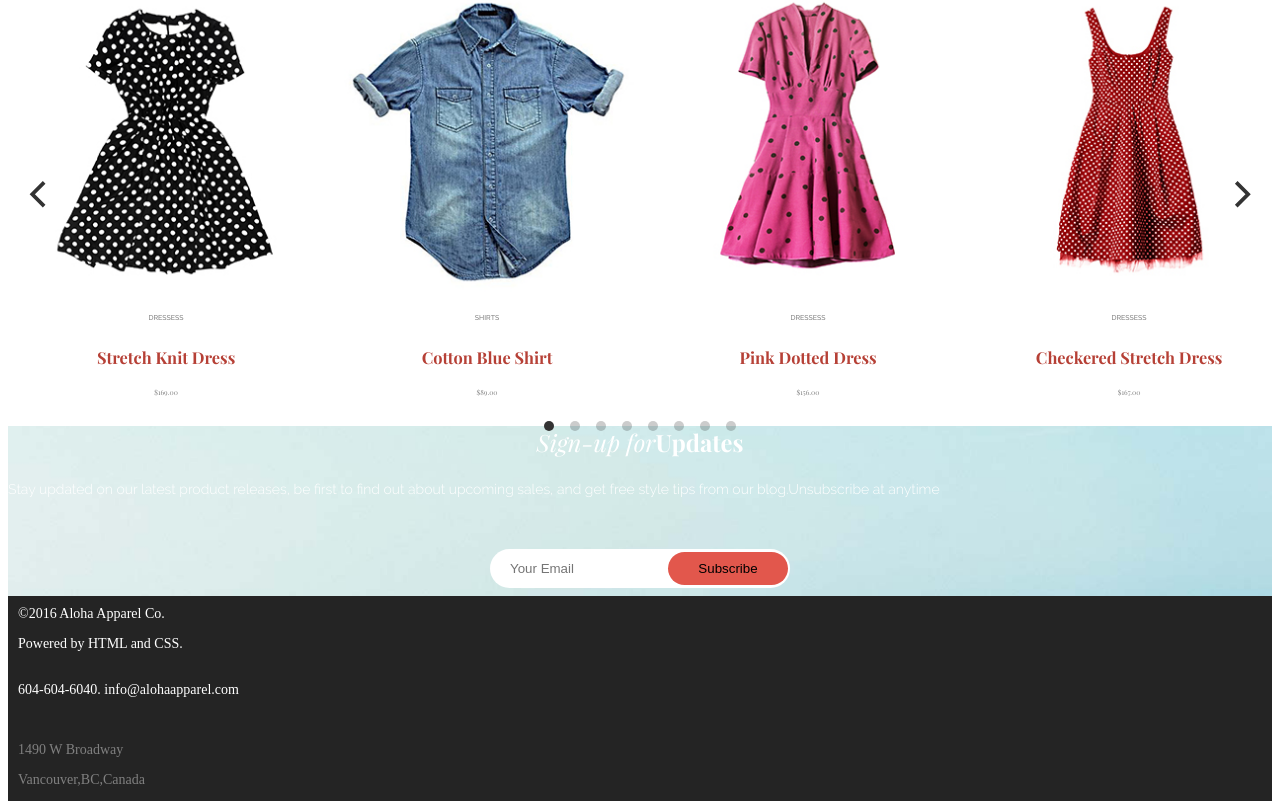
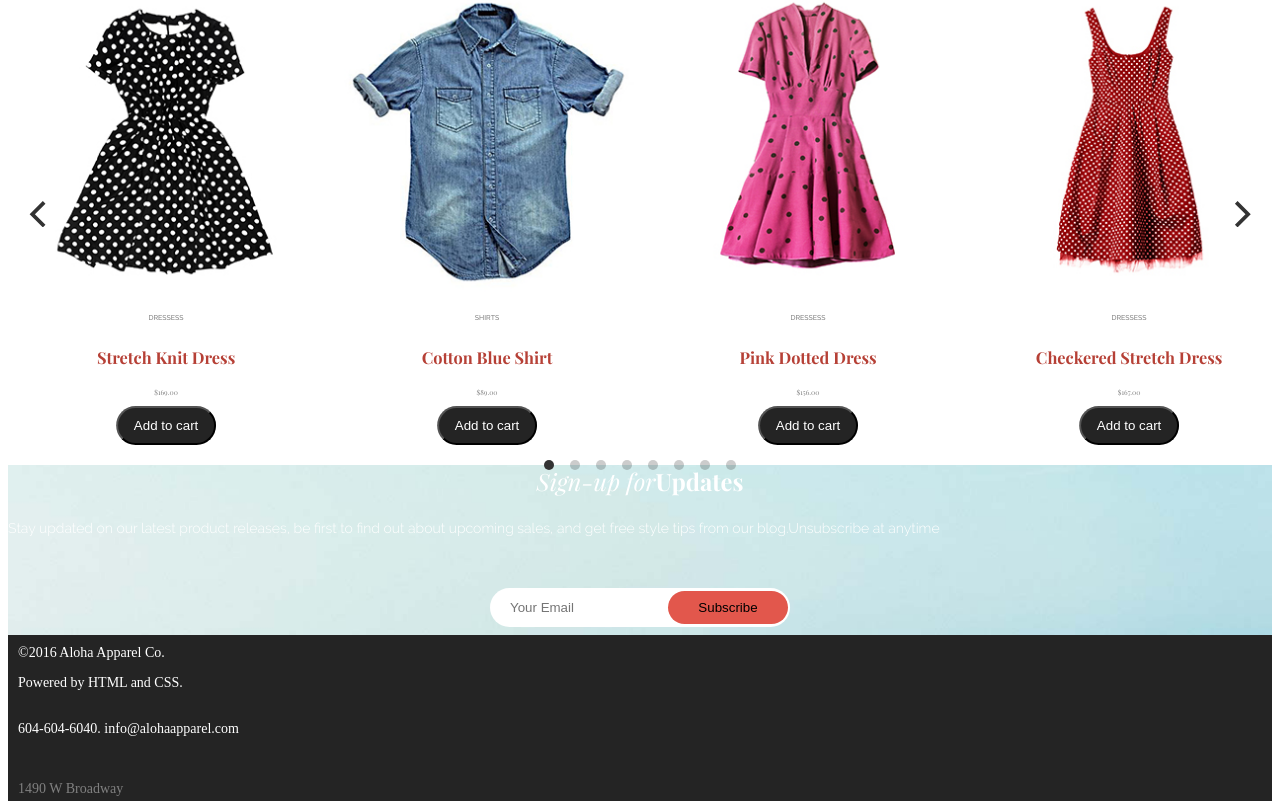
Before and after one commit to rosh408/project-1, a plain HTML site: page index.html in a window 1280 px wide. Shown: the part 791-1592 px from the top of the page. Drawn offline with nearby package versions, Linux system fonts and the light colour scheme.

Commit message:
add to cart button added

```diff
--- a/index.html
+++ b/index.html
@@ -51,6 +51,7 @@
             <!--container4 categories-->
             <section>
 
+
                 </div>
 
             </section>
@@ -68,17 +69,20 @@
                         <p class="product">dressess</p>
                         <h3 class="productdrescription">Stretch Knit Dress</h3>
                         <p class="productcost">$169.00</p>
+                        <button>Add to cart</button>
 
                     </div>
                     <div class="carousel-cell"><img src="images/cotton-blue-shirt.jpg" alt="cotton-blue">
                         <p class="product">shirts</p>
                         <h3 class="productdrescription">Cotton Blue Shirt</h3>
                         <p class="productcost">$89.00</p>
+                        <button>Add to cart</button>
                     </div>
                     <div class="carousel-cell"><img src="images/pink-dotted-dress.jpg" alt="pink-dotted-dress">
                         <p class="product">dressess</p>
                         <h3 class="productdrescription">Pink Dotted Dress</h3>
                         <p class="productcost">$156.00</p>
+                        <button>Add to cart</button>
 
                     </div>
 
@@ -86,6 +90,7 @@
                         <p class="product">dressess</p>
                         <h3 class="productdrescription">Checkered Stretch Dress</h3>
                         <p class="productcost">$167.00</p>
+                        <button>Add to cart</button>
 
                     </div>
                     <div class="carousel-cell"><img src="images/demin-overall-shorts.jpg" alt="demin-overall-shorts">
@@ -97,16 +102,19 @@
                         <p class=" product">shirts</p>
                         <h3 class="productdrescription">Cotton Yellow Shirt</h3>
                         <p class="productcost">$89.00</p>
+                        <button>Add to cart</button>
                     </div>
                     <div class="carousel-cell"><img src="images/blue-silk-dress.jpg" alt="blue-silk-dress">
                         <p class="product">dressess</p>
                         <h3 class="productdrescription">Blue Silk Dress</h3>
                         <p class="productcost">$159.00</p>
+                        <button>Add to cart</button>
                     </div>
                     <div class="carousel-cell"><img src="images/blue-hipster-backpack.jpg" alt="blue-hipster-backpack">
                         <p class="product">bags</p>
                         <h3 class="productdrescription">Blue Backpack</h3>
                         <p class="productcost">$188.00</p>
+                        <button>Add to cart</button>
                     </div>
 
                 </div>
--- a/style.css
+++ b/style.css
@@ -89,6 +89,13 @@ a {
 
 a:hover {
     color: #b64036;
+}
+
+button {
+    background-color: #242424;
+    border-radius: 30px;
+    width: 100px;
+    color: white;
 }
 
 /* container 2 */
@@ -376,6 +383,8 @@ footer {
     color: gray;
 }
 
+
+
 @media screen and (min-width: 600px) {
 
     .flowerbanner {
@@ -451,4 +460,12 @@ footer {
         text-transform: uppercase;
 
     }
+
+    button {
+        background-color: #242424;
+        padding: 10px;
+        color: white;
+        border-radius: 30px;
+        width: 100px;
+    }
 }
```
